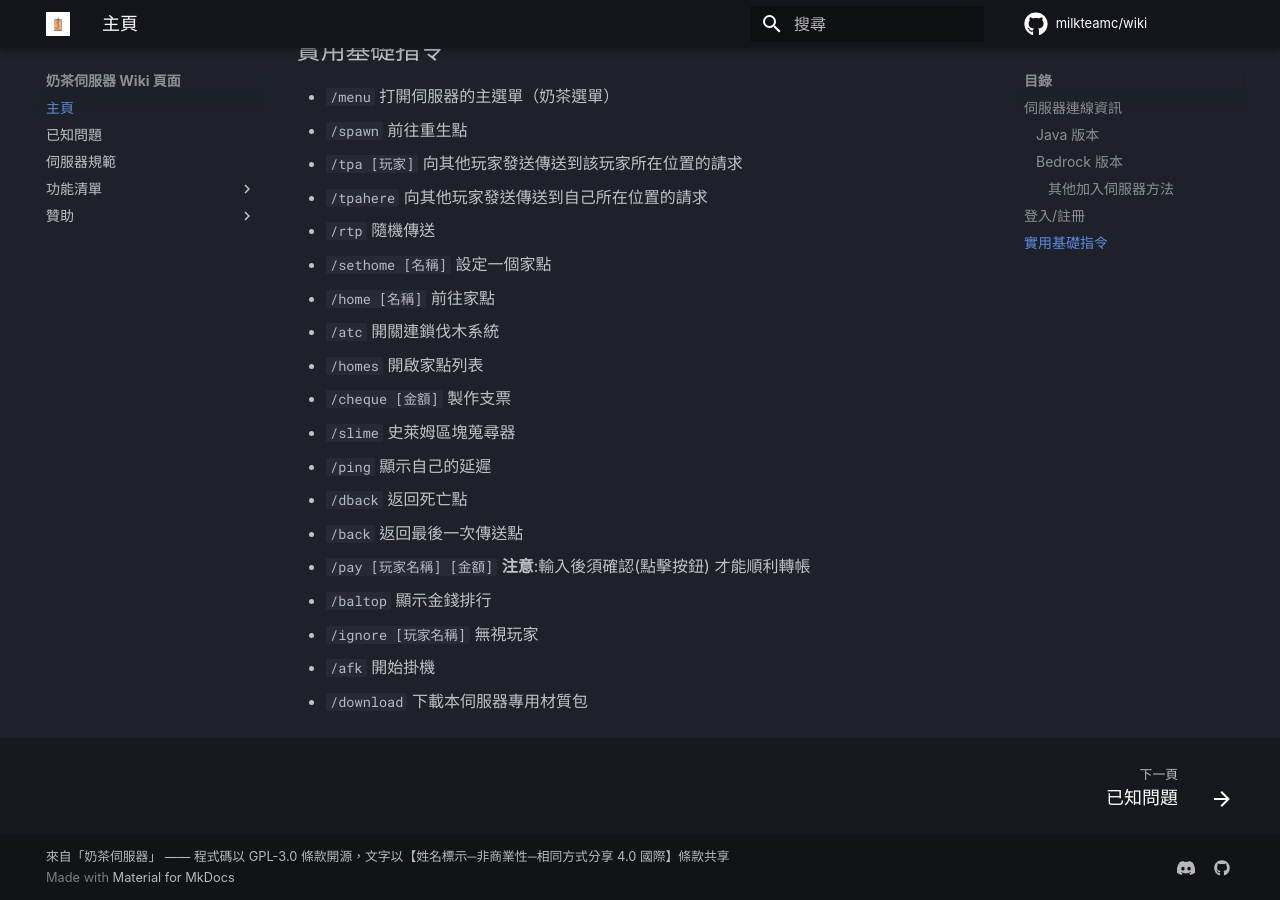
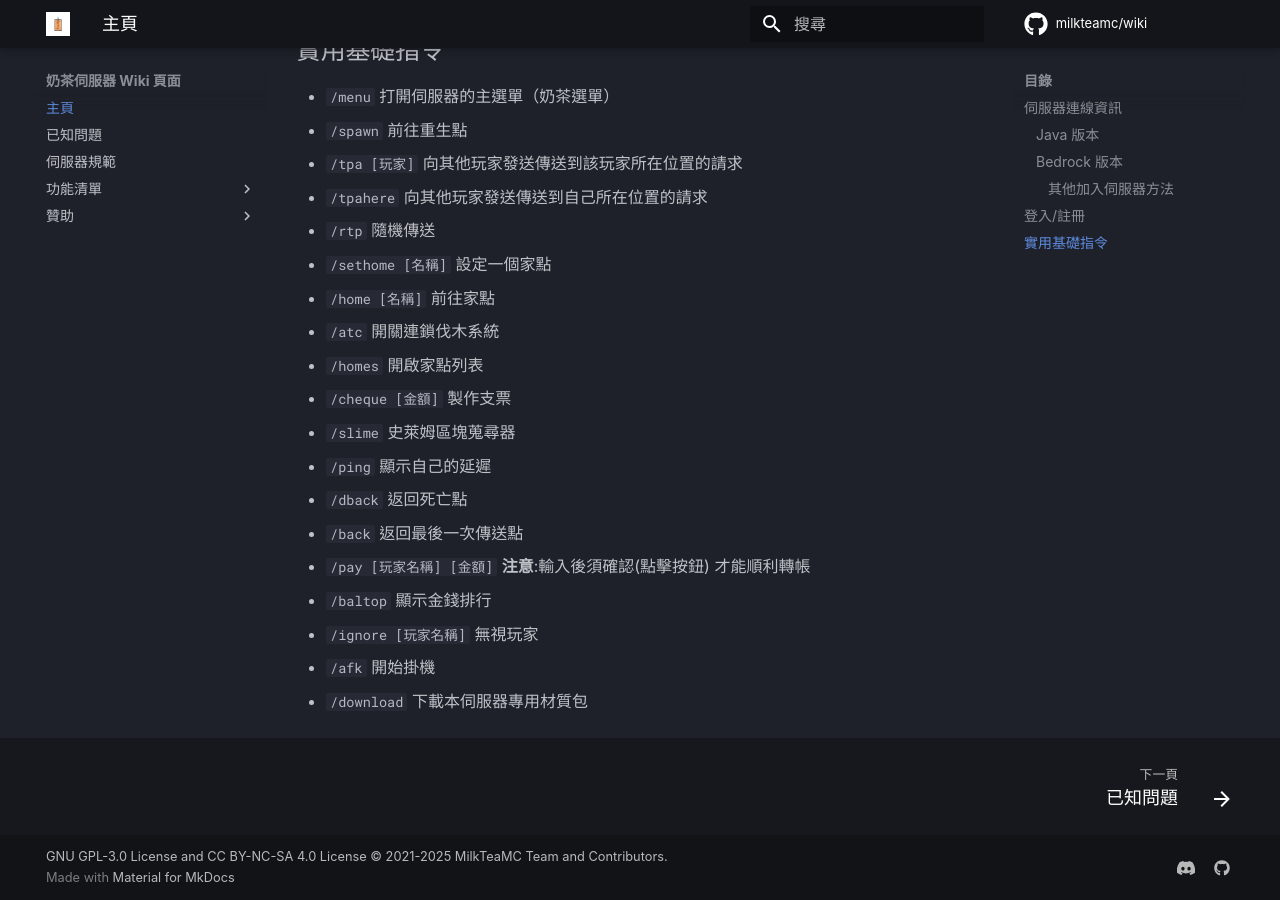
Before and after one commit to milkteamc/wiki, an MkDocs documentation site: the page built from docs/index.md, in a window 1280 px wide and 900 px high, scrolled down 2968 px. Built offline with MkDocs 1.6.1 and Material for MkDocs 9.7.7, drawn with Linux system fonts in a browser that asks for light colours; some web fonts are replaced; plug-ins that fetch from the network failed and are left out; comment, search, counter and statistics services are not loaded.

Commit message:
flash flash

```diff
--- a/mkdocs.yml
+++ b/mkdocs.yml
@@ -47,6 +47,13 @@
     - navigation.instant.preview
     - content.action.edit
     - content.code.copy
+    - content.tabs.link
+    - content.code.copy
+    - content.code.annotate
+    - content.tooltips
+    - search.suggest
+    - search.highlight
+    - search.share
   language: zh-TW
   font:
     text: Iansui
@@ -58,10 +65,13 @@
     edit: material/pencil
     repo: fontawesome/brands/github
 
-copyright: 來自「奶茶伺服器」 —— 程式碼以 GPL-3.0 條款開源，文字以【姓名標示─非商業性─相同方式分享 4.0 國際】條款共享
+copyright: GNU GPL-3.0 License and CC BY-NC-SA 4.0 License &copy; 2021-2025 MilkTeaMC Team and Contributors.
 
 markdown_extensions:
   - admonition
   - pymdownx.details
   - pymdownx.superfences
   - attr_list
+  - toc:
+      permalink: true
+      permalink_title: "連結到此標題"
```
Also changed, not shown: README.md (+7 -10 lines).
